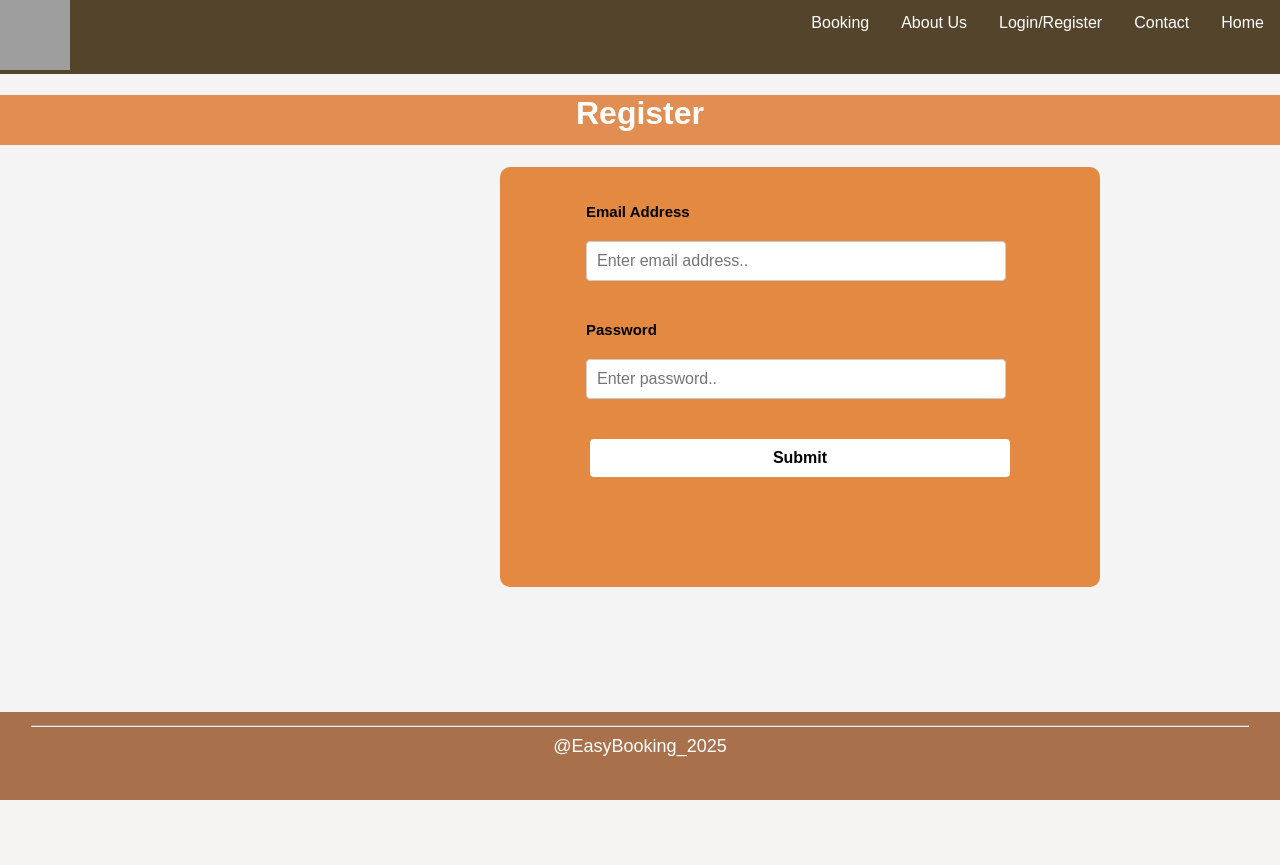
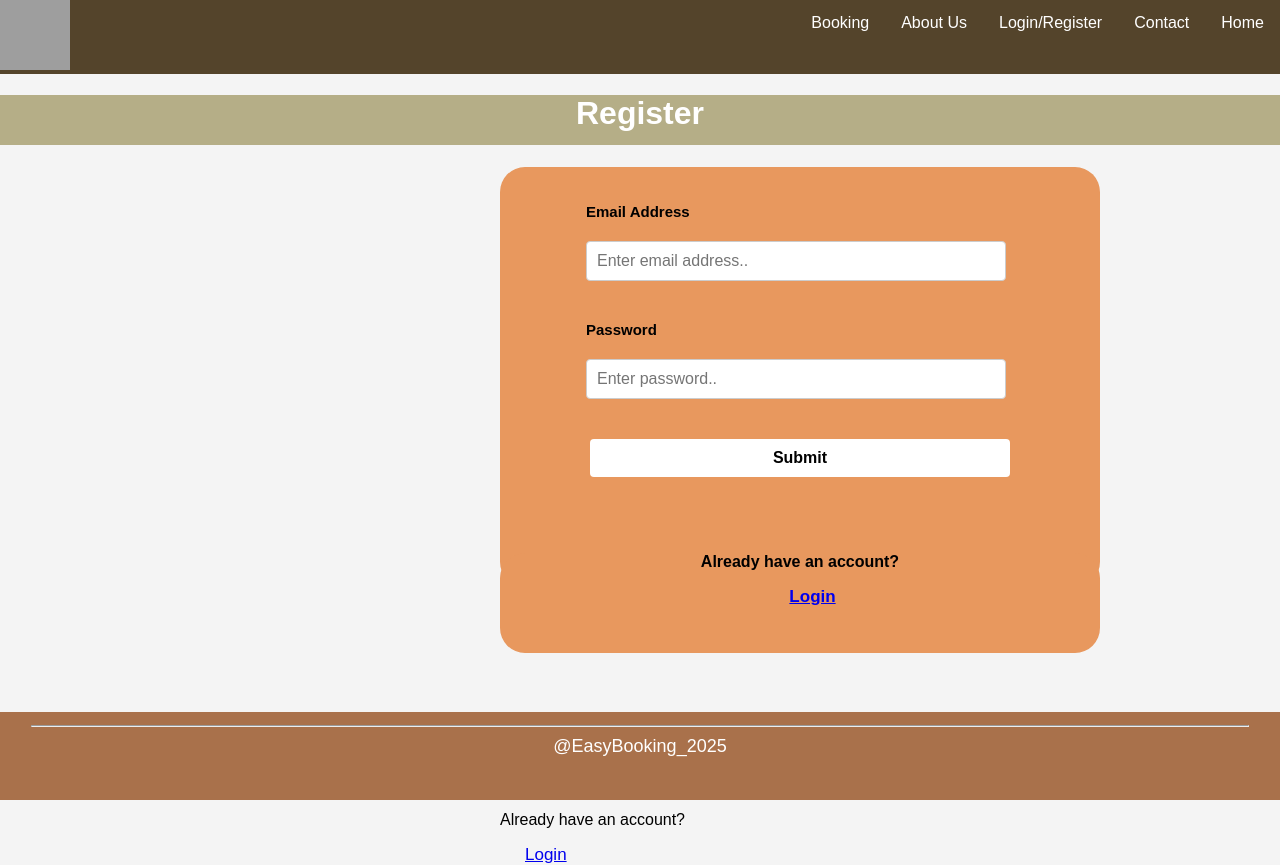
Before and after one commit to WintonChurchill/205.2-Project-Development, a Django app: page /Register in a window 1280 px wide. Before the commit the page ends 800 px from the top, so only its background shows below. Run offline with Django 5.2, Linux system fonts and the light colour scheme; grey boxes are pictures that could not be loaded.

Commit message:
completed login/register page and other updates

```diff
--- a/Frontend-Django/BookingSystem205/App/static/login_reg.css
+++ b/Frontend-Django/BookingSystem205/App/static/login_reg.css
@@ -7,8 +7,15 @@ body {
 	box-sizing: border-box;
 }
 
+.link{
+  font-size:17px;
+  margin-left:25px;
+  margin-top:-20px;
+  text-align:center;
+}
+
 .title_2{
-    background-color: #e28e53;
+    background-color: #B5AE87;
     height:50px;
     color:white;
     size: 100px;
@@ -19,13 +26,13 @@ body {
 .container_2{
     width:600px;
     height:420px;
-    background-color: #E48941;
+    background-color: #E8985E;
     margin-left:500px;
-    border-radius:10px;
+   border-radius:25px;
 }
 
 input[type="submit"]:hover{
-  background-color: orangered;
+  background-color: #A9714B;
   color: white;
   font-weight: bold;
 }
@@ -45,14 +52,17 @@ input[type="submit"]{
   margin-bottom: 50%;
 }
 
-/*
-label{
-  color:red;
-  font-size:15px;
-  margin-left:60px;
-  margin-top:-10px;
+/*Login page direct_link*/
+.link_container{
+  background-color:#E8985E;
+  width:600px;
+  height:100px;
+  margin-left:500px;
+  margin-top:-50px;
+  border-radius:25px;
+  text-align:center;
+  font-weight:bold;
 }
-*/
 
 /*label style*/
 .label_custom{
@@ -84,7 +94,7 @@ footer{
     width:100%;
     background-color:#A9714B;
     color:white;
-    text-align:center;
+    margin-right:5px;
     font-size: large;
     padding-top:4px;
     padding-bottom: 4px;
--- a/Frontend-Django/BookingSystem205/App/templates/Register.html
+++ b/Frontend-Django/BookingSystem205/App/templates/Register.html
@@ -50,16 +50,21 @@
         <input class="field" name="password" placeholder="Enter password.." required>
 
         <input type="submit" value="Submit"></input>
+        <br>
+        <br>
+        <p>Already have an account? </p>
+        <a class="link" href="{% url 'Login' %}">Login</a>
+
+
     </form>
+     </div>
 
-    <!--If User already has an account-->
-      <!--Flashing message-->
+    <div class="link_container">
+         <p>Already have an account? </p>
+        <a class="link" href="{% url 'Login' %}">Login</a>
+    </div>
 
-      <!--add direct url link to next page-->
 
-        <li><a href="{% url 'Login' %}">Login</a></li>
-
-    </div>
 
    <footer>
         <hr style="width:95%;">
--- a/Frontend-Django/BookingSystem205/App/templates/contact.html
+++ b/Frontend-Django/BookingSystem205/App/templates/contact.html
@@ -12,6 +12,8 @@
     <meta name="viewport" content="width=device,width, initial-scale=1"/>
 
     <link rel="stylesheet" href="{% static 'main.css' %}"/>
+
+    <link rel="stylesheet" href="{% static 'contact.css' %}"/>
 
 </head>
 
--- a/Frontend-Django/BookingSystem205/BookingSystem205/urls.py
+++ b/Frontend-Django/BookingSystem205/BookingSystem205/urls.py
@@ -20,7 +20,7 @@ from App import views
 
 urlpatterns = [
     path('admin/', admin.site.urls),
-    path('home',views.home, name='home'),
+    path('home', views.home, name='home'),
     path('contact',views.contact, name='contact'),
     path('Login',views.Login, name='Login'),
     path('Register',views.Register, name='Register'),
```
Also changed, not shown: Frontend-Django/BookingSystem205/App/static/contact.css (+17 -1 lines), Frontend-Django/BookingSystem205/App/templates/Login.html (+5 -7 lines).
